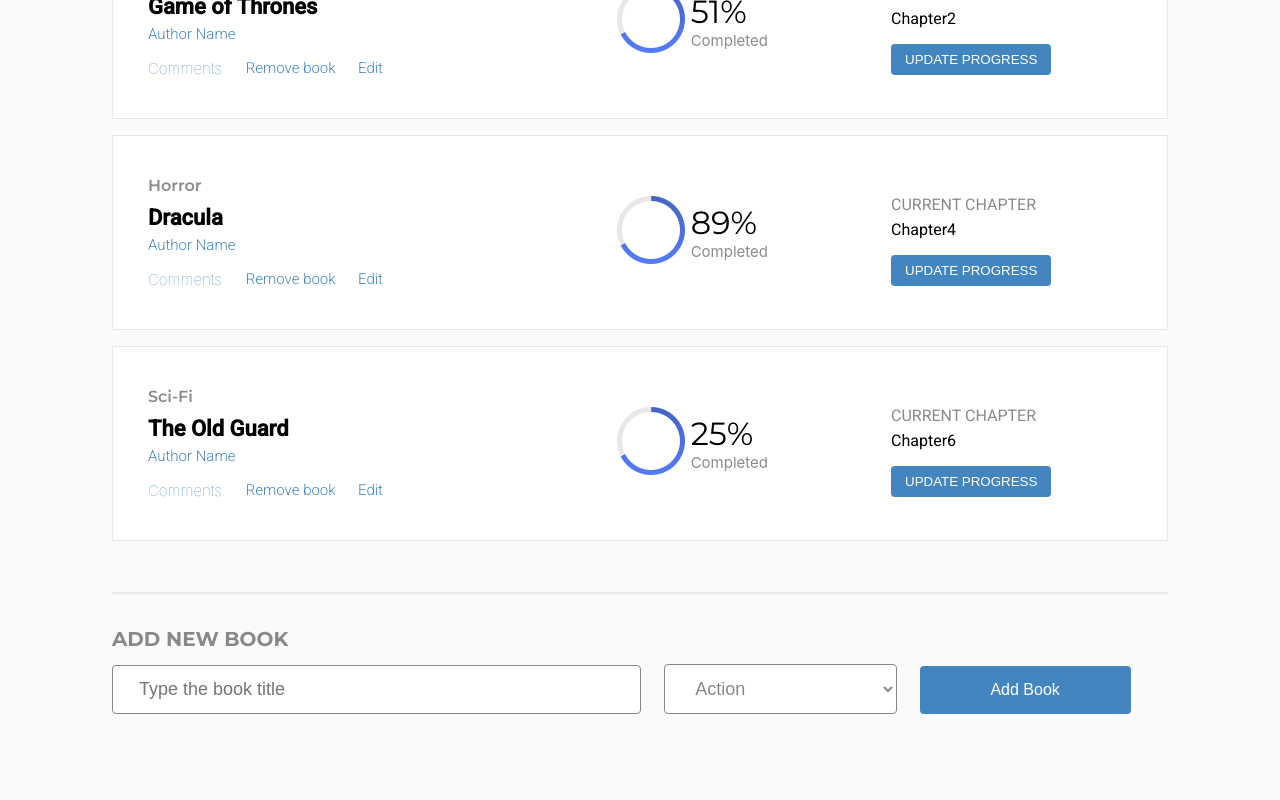
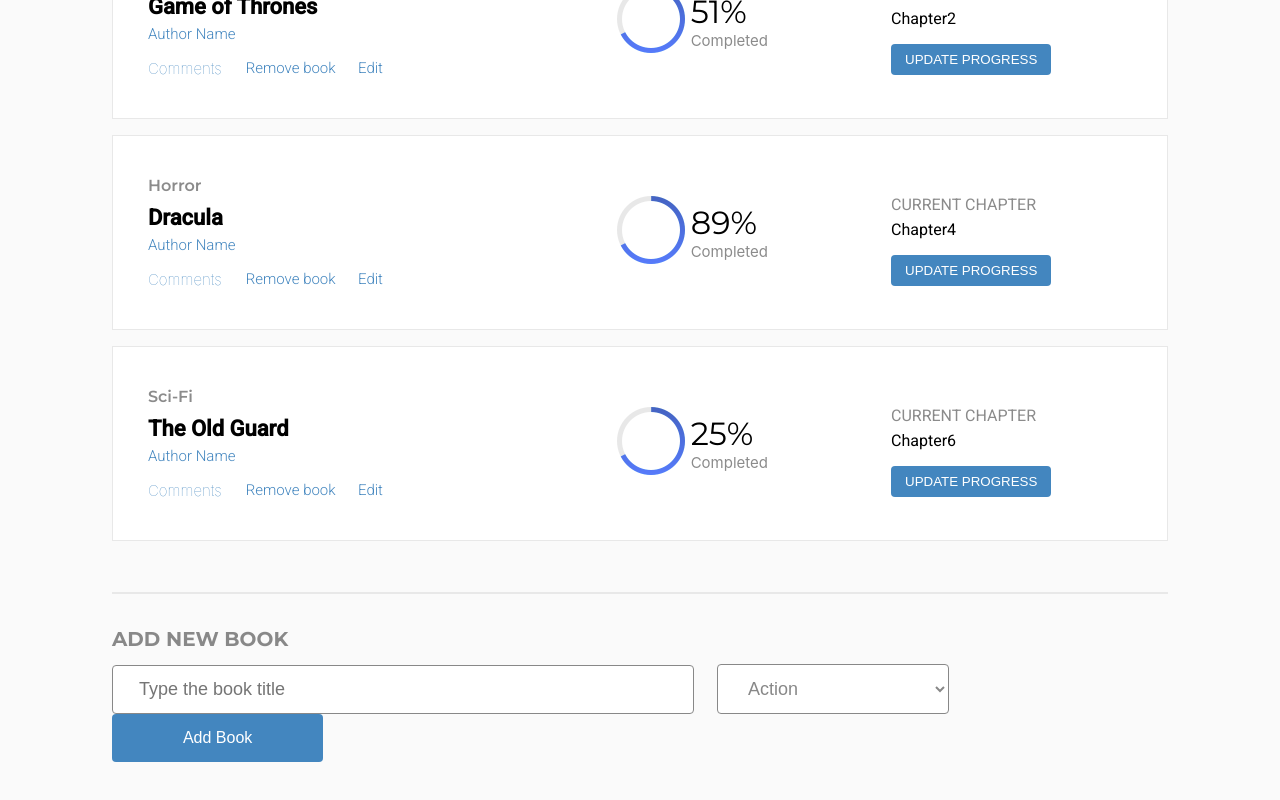
Before and after one commit to janis-jenny/Bookstore, a React (Create React App) app: page / in a window 1280 px wide. Shown: the part 328-1128 px from the top of the page. Before the commit the page ends 1093 px from the top, so only its background shows below. Built offline with nearby package versions, Linux system fonts and the light colour scheme.

Commit message:
Add more width to the imput of the form

```diff
--- a/src/style/BookForm.module.css
+++ b/src/style/BookForm.module.css
@@ -23,7 +23,7 @@
 }
 
 .addTitle {
-  min-width: 45%;
+  min-width: 50%;
 }
 
 .addTitleBtn {
```
